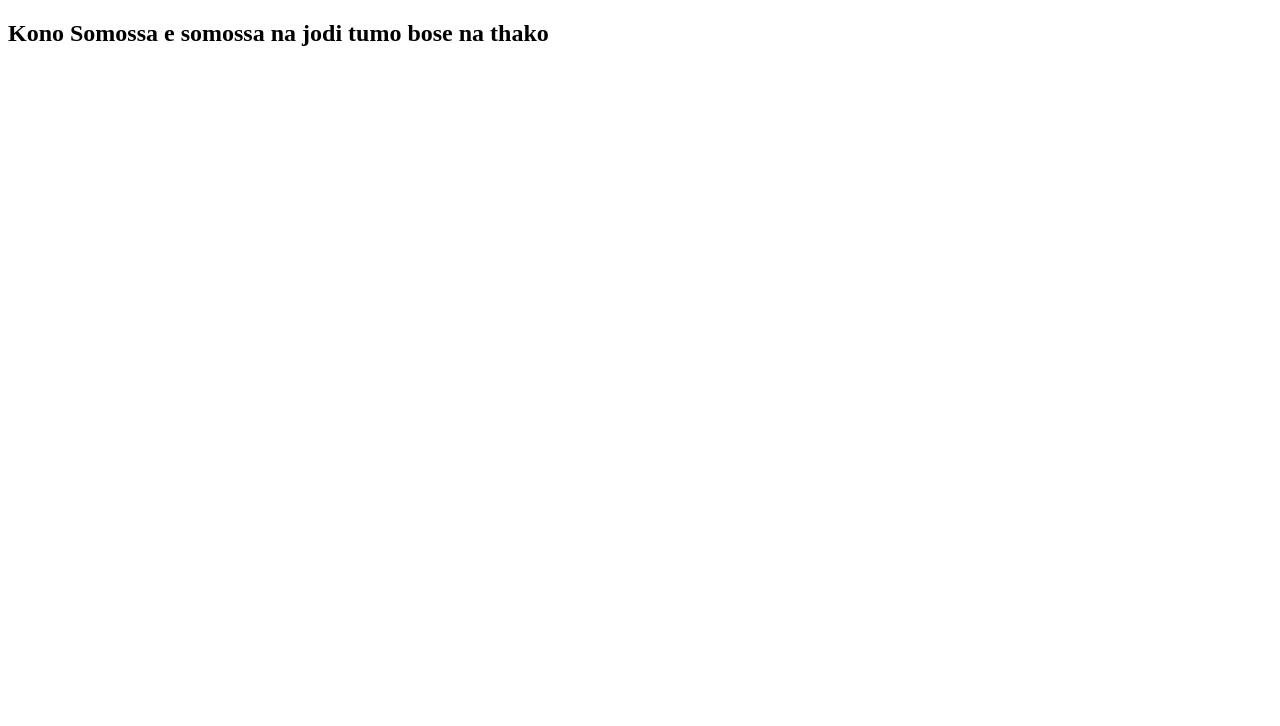
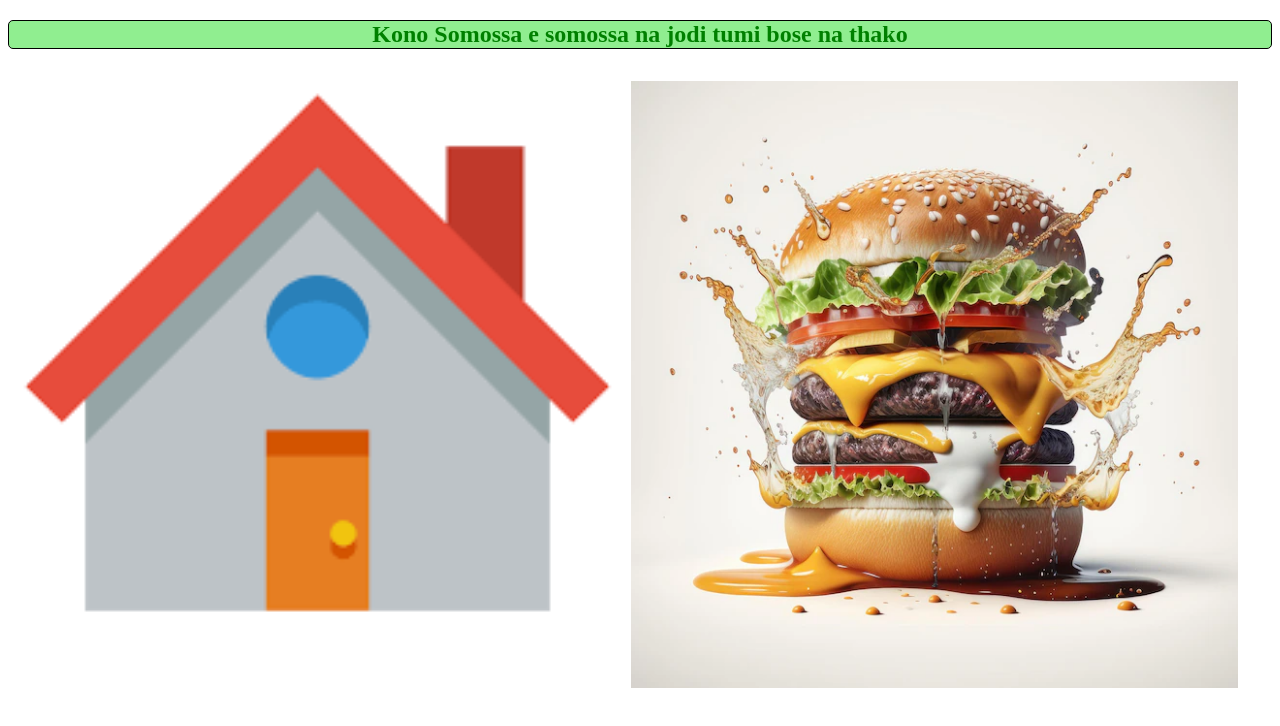
Before and after one commit to Mohammed-Saiful-Islam/problem-will-never-last-forever, a plain HTML site: page index.html in a window 1280 px wide. Drawn offline with Linux system fonts and the light colour scheme.

Commit message:
added two pictures and some designs

```diff
--- a/index.html
+++ b/index.html
@@ -6,6 +6,8 @@
     <title>Problem will never last forever</title>
 </head>
 <body>
-    <h2>Kono Somossa e somossa na jodi tumo bose na thako</h2>
+    <h2 style="text-align: center; color: green; background-color: lightgreen; border: 1px solid black; border-radius: 5px;">Kono Somossa e somossa na jodi tumi bose na thako</h2>
+    <img height="49%" width="49%" src="images/house.png" alt="">
+    <img height="48%" width="48%" src="images/burger.webp" alt="">
 </body>
 </html>
```
